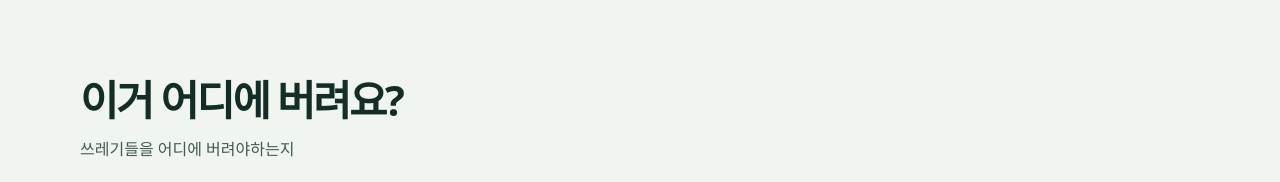
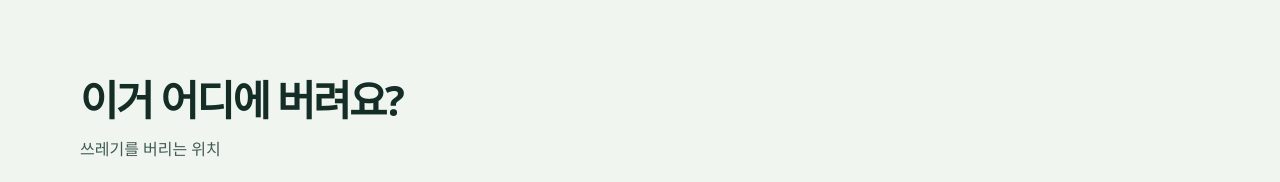
Before and after one commit to 2610413-phw/poster, a plain HTML site: page index.html in a window 1280 px wide. Shown: the part 1260-1442 px from the top of the page. Drawn offline with Linux system fonts and the light colour scheme.

Commit message:
Update index.html

```diff
--- a/index.html
+++ b/index.html
@@ -60,7 +60,7 @@
 
     <section class="tint" id="guide"><div class="wrap section">
       <h2>이거 어디에 버려요?</h2>
-      <p class="sub">쓰레기들을 어디에 버려야하는지</p>
+      <p class="sub">쓰레기를 버리는 위치</p>
       <div class="table-card"><table>
         <thead><tr><th scope="col">품목</th><th scope="col">배출 안내</th><th scope="col">버리기 전에</th></tr></thead>
         <tbody>
```
